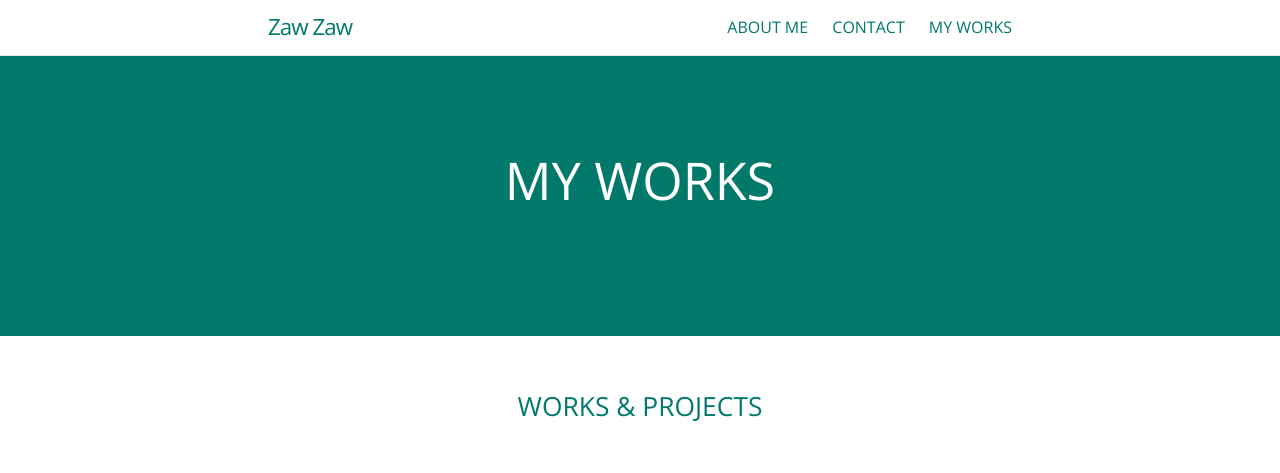
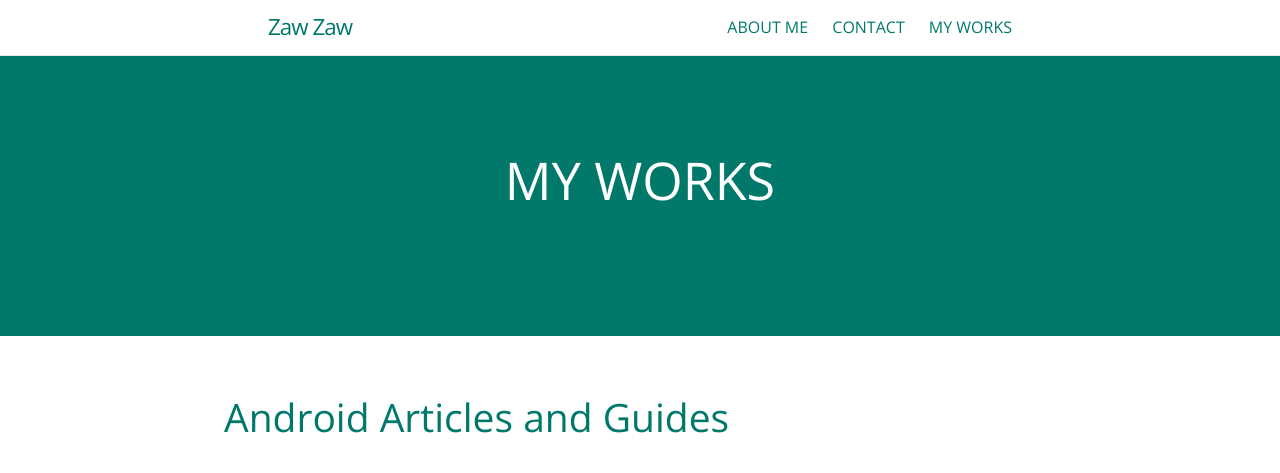
Before and after one commit to zawzaww/zawzaww.github.io, a Jekyll site: the page built from works.md, in a window 1280 px wide. Shown: the top 473 px of the page. Built offline with Jekyll 4.4.1, drawn with Linux system fonts in a browser that asks for light colours.

Commit message:
_layouts: Remove unnecessary layout title name

```diff
--- a/_layouts/work.html
+++ b/_layouts/work.html
@@ -5,8 +5,6 @@ layout: default
 
   <div>
 
-    <h2 align="center">WORKS &amp; PROJECTS</h2>
-
     {{ content }}
 
   </div>
```
